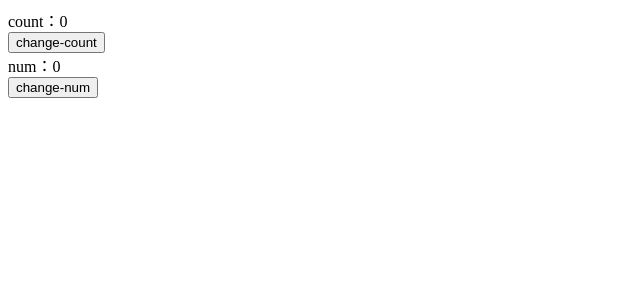
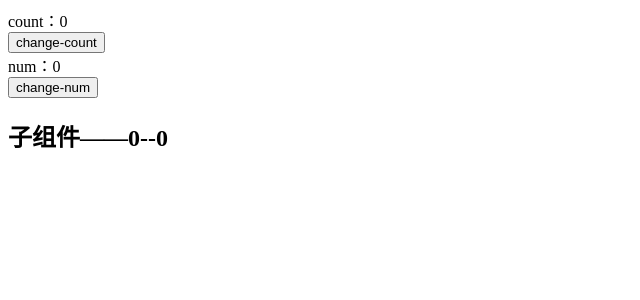
Before and after one commit to maomincoding/react_jianshu, a React (Create React App) app in the folder app/: page /UseMemo in a window 1280 px wide. Shown: the top 300 px of the page, without its empty margins (0-640 px from the left). Built offline with nearby package versions, Linux system fonts and the light colour scheme.

Commit message:
2020.5.13 14:12

```diff
--- /dev/null
+++ b/app/src/hook/useMemo/childMemo/index.jsx
@@ -0,0 +1,9 @@
+import React,{useMemo}  from 'react'
+export default ({c,n}) =>{
+  let res = useMemo(()=>{
+    return {c,n}
+  },[])
+  return (
+  <h2>子组件——{res.c}--{res.n}</h2>
+  )
+}
--- a/app/src/hook/useMemo/index.jsx
+++ b/app/src/hook/useMemo/index.jsx
@@ -1,7 +1,8 @@
 import React,{useMemo,useState} from 'react'
-
+import ChildMemo from './childMemo/index'
 
 const UseMemo = () => {
+
     const [count,setCount] = useState(0);
     const [num,setNum] = useState(0);
     let res = useMemo(()=>{
@@ -13,9 +14,10 @@ const UseMemo = () => {
     return (
         <div>
            <div>count：{res.count}</div>
-           <button onClick={()=>{setCount(count+1);console.log(count);}}>change-count</button>
+           <button onClick={()=>{setCount(count+1);console.log(res.count);}}>change-count</button>
            <div>num：{res.num}</div>
-           <button onClick={()=>{setNum(num+1);console.log(num);}}>change-num</button>
+           <button onClick={()=>{setNum(num+1);console.log(res.num);}}>change-num</button>
+           <ChildMemo c={res.count} n={res.num}/>
         </div>
     )
 }
@@ -27,4 +29,6 @@ export default UseMemo
 
 useEffect与useMemo执行时间不同
 useMemo 是在组件渲染过程中执行的，useEffect是在componentDidMount以后执行的。也就是说useMemo先于useEffect执行。
+
+当状态或者父组件传来的属性发生变化时，更新组件
 */
```
